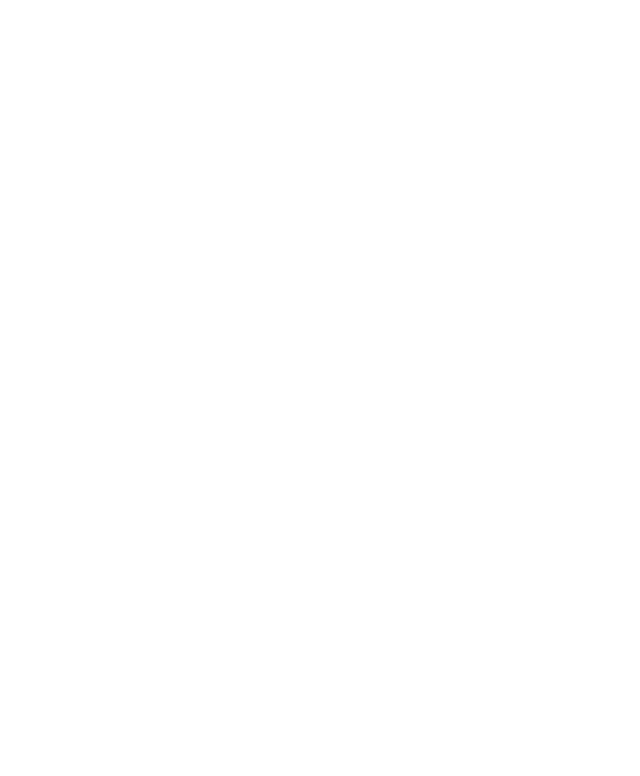
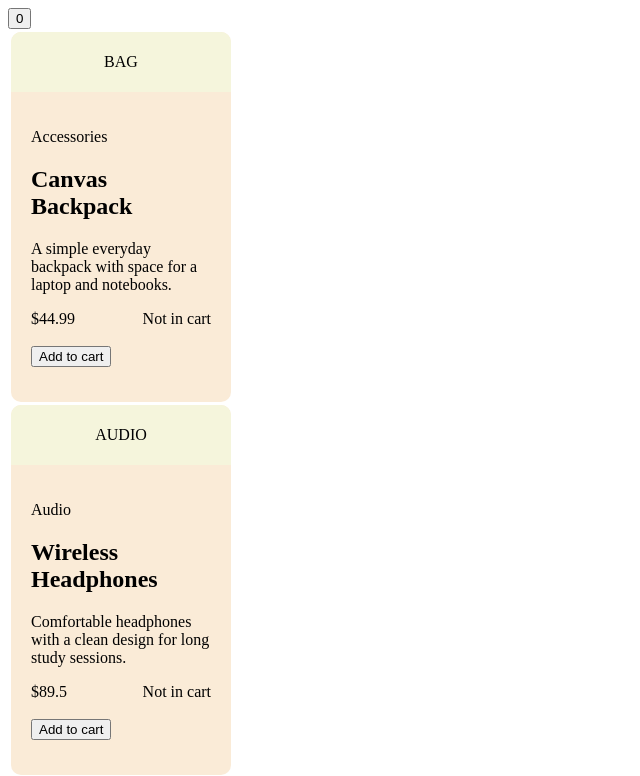
Before and after one commit to yossiL16/basic-store, a React (Vite) app: page / in a window 1280 px wide. Before the commit this address had no page. Shown: the top 776 px of the page, without its empty margins (0-640 px from the left). Built offline with nearby package versions, Linux system fonts and the light colour scheme.

Commit message:
add add and dec to price

```diff
--- a/src/App.jsx
+++ b/src/App.jsx
@@ -10,7 +10,7 @@
   return (
     <BrowserRouter>
     <Routes>
-      <Route path='/shop' element={<Shop />} />
+      <Route path='/' element={<Shop />} />
       <Route path='/Cart' element={<Cart />}/>
     </Routes>
 
--- a/src/components/Card.jsx
+++ b/src/components/Card.jsx
@@ -4,12 +4,13 @@
 
 export default function Card({id, name, price, category, description, image}) {
     const [status, setStatuse] = useState(true)
-    const count = useProduct((state) => state.count)
     let products = useProduct((state) => state.products)
     const addProduct = useProduct((state) => state.addProduct)
     let removeProduct = useProduct((state) => state.removeProduct)
     const add = useProduct((state) => state.add)
     const dec = useProduct((state) => state.dec)
+    const addPrice = useProduct((state) => state.addPrice)
+    const decPrice = useProduct((state) => state.decPrice)
 
     function hanleButton(){
         const item = { id, name, category, price }
@@ -18,10 +19,12 @@
             removeProduct(id)
             setStatuse(true)
             dec()
+            decPrice(price)
         } else {
             addProduct(item)
             setStatuse(false)
             add()
+            addPrice(price)
         }
         console.log(products);
 
--- a/src/manage.js
+++ b/src/manage.js
@@ -1,12 +1,16 @@
 import { create } from 'zustand';
 
 export const useProduct = create((set) => ({
+
     count: 0,
     add: () => set((state) => ({count: state.count + 1})),
     dec: () => set((state) => ({count: state.count - 1})),
     clear: () => set(() => ({count: 0})),
     products: [],
     addProduct: (obj) => set((state) => ({products: [...state.products, obj]})),
-    removeProduct: (id) => set((state) => ({products: state.products.filter(p => p.id !== id)}))
+    removeProduct: (id) => set((state) => ({products: state.products.filter(p => p.id !== id)})),
+    sumPrice: 0,
+    addPrice: (price) => set((state) => ({sumPrice: state.price + price})),
+    decPrice: (price) => set((state) => ({sumPrice: state.price - price}))
 
 }))
--- a/src/pages/Cart.jsx
+++ b/src/pages/Cart.jsx
@@ -1,8 +1,28 @@
-import React from 'react'
+import React, { useEffect, useState } from 'react'
+import { useProduct } from '../manage'
+import { useNavigate } from 'react-router-dom'
+
+export default function Cart() {
+
+    const navigate = useNavigate();
+    const [status, setStatuse] = useState(true)
+
+    const count = useProduct((state) => state.count)
+    const products = useProduct((state) => state.products)
+    const sumPrice = useProduct((state) => state.sumPrice)
+
+        function handleshop(){
+        navigate('/')
+    }
 
 
-export default function Cart() {
+
   return (
-    <div>Cart</div>
+    <div className='cart-page'>
+        <button onClick={handleshop}>{sumPrice}</button>
+        <p>{count}</p>
+
+
+    </div>
   )
 }
--- a/src/pages/Shop.jsx
+++ b/src/pages/Shop.jsx
@@ -2,17 +2,24 @@
 import Card from '../components/Card'
 import data from '../../public/data.json'
 import { useProduct } from '../manage'
+import { useNavigate } from 'react-router-dom'
 
 export default function Shop() {
 
+    const navigate = useNavigate();
     const count = useProduct((state) => state.count)
+
+    function handleCart(){
+        navigate('/Cart')
+    }
+
 
 
 
   return (
     <div>
         <nav>
-            {count}
+            <button onClick={handleCart}>{count}</button>
         </nav>
         {data.map((item) => {
             return (
```
